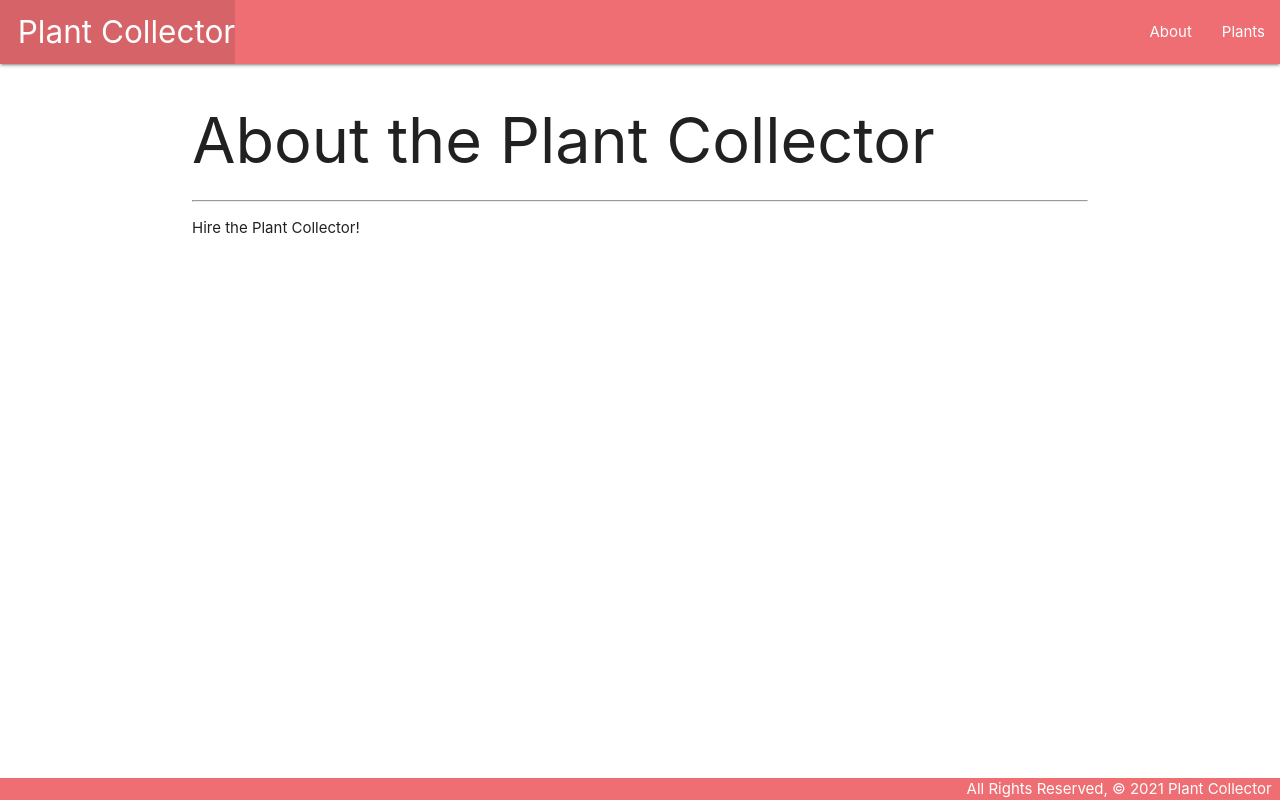
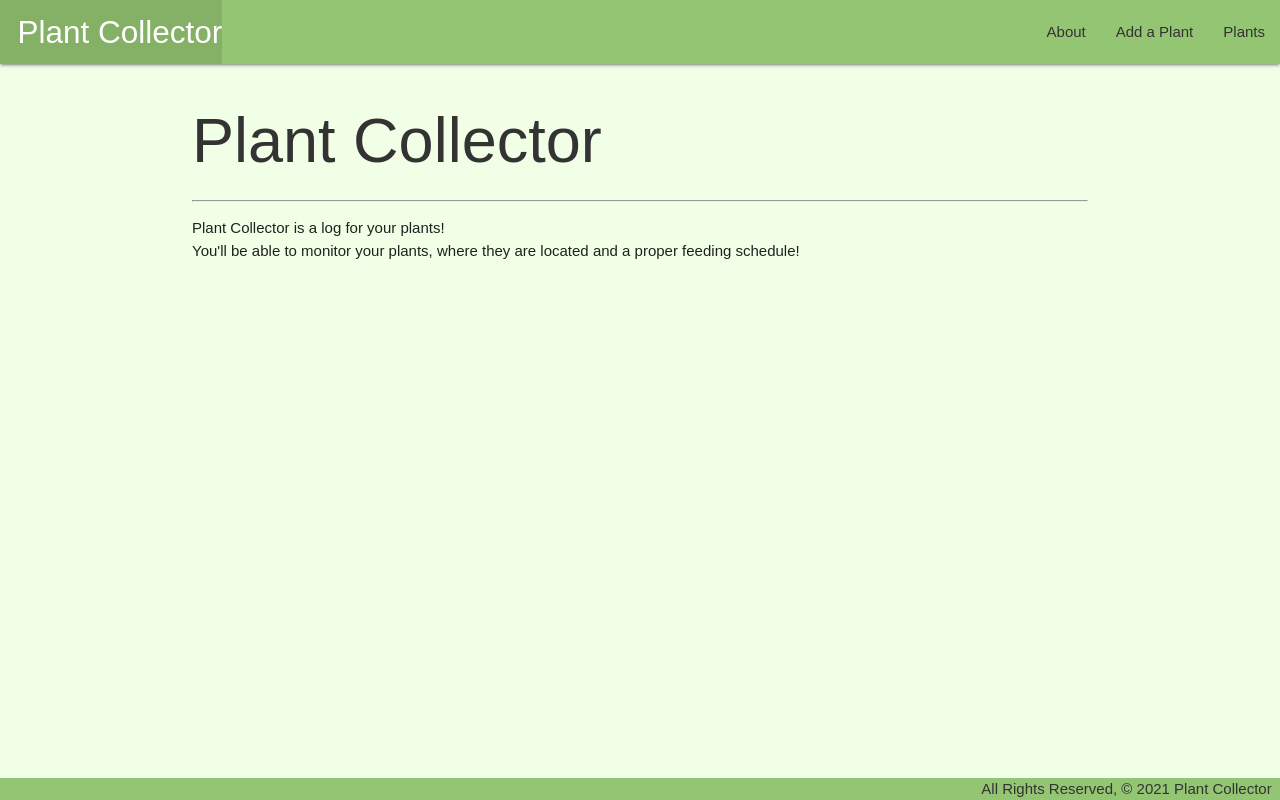
Before and after one commit to curtis-salcedo/plantcollector, a Django app: page /about/ in a window 1280 px wide. Run offline with Django 4.2, Linux system fonts and the light colour scheme.

Commit message:
plantcollector crud

```diff
--- a/main_app/models.py
+++ b/main_app/models.py
@@ -1,4 +1,5 @@
 from django.db import models
+from django.urls import reverse
 
 # Create your models here.
 class Plant(models.Model):
@@ -8,3 +9,6 @@ class Plant(models.Model):
 
     def __str__(self):
         return self.name
+
+    def get_absolute_url(self):
+        return reverse('detail', kwargs={'plant_id': self.id})
--- a/main_app/static/css/style.css
+++ b/main_app/static/css/style.css
@@ -1,7 +1,16 @@
+* {
+  font-family: sans-serif;
+}
+
+h1, h2, h3 {
+  color: #333333;
+}
+
 body {
   display: flex;
   min-height: 100vh;
   flex-direction: column;
+  background-color: #F1FFE7;
 }
 
 main {
@@ -12,3 +21,20 @@ footer.page-footer {
   padding-top: 0;
   text-align: right;
 }
+
+.card-content {
+  color: #333333;
+}
+
+.card-hover:hover {
+  background-color: #93C572;
+}
+
+.nav-wrapper, .page-footer {
+  background-color: #93C572;
+  color: #333333;
+}
+
+.right a {
+  color: #333333;
+}
--- a/main_app/templates/about.html
+++ b/main_app/templates/about.html
@@ -1,8 +1,11 @@
 {% extends 'base.html' %}
 {% block content %}
 
-<h1>About the Plant Collector</h1>
+<h1>Plant Collector</h1>
 <hr>
-<p>Hire the Plant Collector!</p>
+<p>Plant Collector is a log for your plants!
+  <br>
+  You'll be able to monitor your plants, where they are located and a proper feeding schedule!
+</p>
 
 {% endblock %}
--- a/main_app/templates/base.html
+++ b/main_app/templates/base.html
@@ -8,7 +8,7 @@
   <meta http-equiv="X-UA-Compatible" content="ie=edge">
   <title>Plant Collector</title>
   <link rel="stylesheet" href="https://cdnjs.cloudflare.com/ajax/libs/materialize/1.0.0/css/materialize.min.css">
-  <link rel="stylesheet" type="text/css" href="{% static 'css/style.css' %}">
+  <link rel="stylesheet" type="text/css" href="{% static 'css/style.css' %}?v=1.0">
   <style>
     .btn, .btn-large {
       background-color: #c8e6c9;
@@ -23,8 +23,9 @@
           <li><a href="/" class="left brand-logo">&nbsp;&nbsp;Plant Collector</a></li>
         </ul>
         <ul class="right">
-          <li><a href="/about">About</a></li>
-          <li><a href="/plants">Plants</a></li>
+          <li><a href="{% url 'about' %}">About</a></li>
+          <li><a href="{% url 'plants_create' %}">Add a Plant</a></li>
+          <li><a href="{% url 'index' %}">Plants</a></li>
         </ul>
       </div>
     </nav>
--- a/main_app/templates/plants/detail.html
+++ b/main_app/templates/plants/detail.html
@@ -9,6 +9,10 @@
     <p>Type: {{ plant.type }}</p>
     <p>Description: {{ plant.description|linebreaks }}</p>
   </div>
+  <div class="card-action">
+    <a href="{% url 'plants_update' plant.id %}">Edit</a>
+    <a href="{% url 'plants_delete' plant.id %}">Delete</a>
+  </div>
 </div>
 
 {% endblock %}
--- a/main_app/templates/plants/index.html
+++ b/main_app/templates/plants/index.html
@@ -5,10 +5,10 @@
 
 <div class="row">
 {% for plant in plants %}
-  <div class="col s12 m6 12">
+  <div class="col s6 m4">
     <div class="height-full">
       <a href="{% url 'detail' plant.id %}">
-        <div class="card">
+        <div class="card small z-depth-3 rounded card-hover">
           <div class="card-content">
             <span class="card-title">{{ plant.name }}</span>
             <p>Type: {{ plant.breed }}</p>
--- a/main_app/urls.py
+++ b/main_app/urls.py
@@ -5,5 +5,8 @@ urlpatterns = [
   path('', views.home, name="home"),
   path('about/', views.about, name="about"),
   path('plants/', views.plants_index, name="index"),
-  path('plants/<int:plant_id>/', views.plants_detail, name="detail")
+  path('plants/<int:plant_id>/', views.plants_detail, name="detail"),
+  path('plants/create', views.PlantCreate.as_view(), name="plants_create"),
+  path('plants/<int:pk>/update/', views.PlantUpdate.as_view(), name="plants_update"),
+  path('plants/<int:pk>/delete/', views.PlantDelete.as_view(), name="plants_delete"),
 ]
--- a/main_app/views.py
+++ b/main_app/views.py
@@ -1,4 +1,5 @@
 from django.shortcuts import render
+from django.views.generic.edit import CreateView, UpdateView, DeleteView
 from .models import Plant
 
 # Create your views here.
@@ -19,3 +20,15 @@ def plants_detail(request, plant_id):
     return render(request, 'plants/detail.html', {
         'plant': plant
     })
+
+class PlantCreate(CreateView):
+    model = Plant
+    fields = '__all__'
+
+class PlantUpdate(UpdateView):
+    model = Plant
+    fields = '__all__'
+
+class PlantDelete(DeleteView):
+    model = Plant
+    success_url = '/plants'
```
Also changed, not shown: main_app/templates/main_app/plant_confirm_delete.html (added, +15 -0 lines), main_app/templates/main_app/plant_form.html (added, +19 -0 lines).
